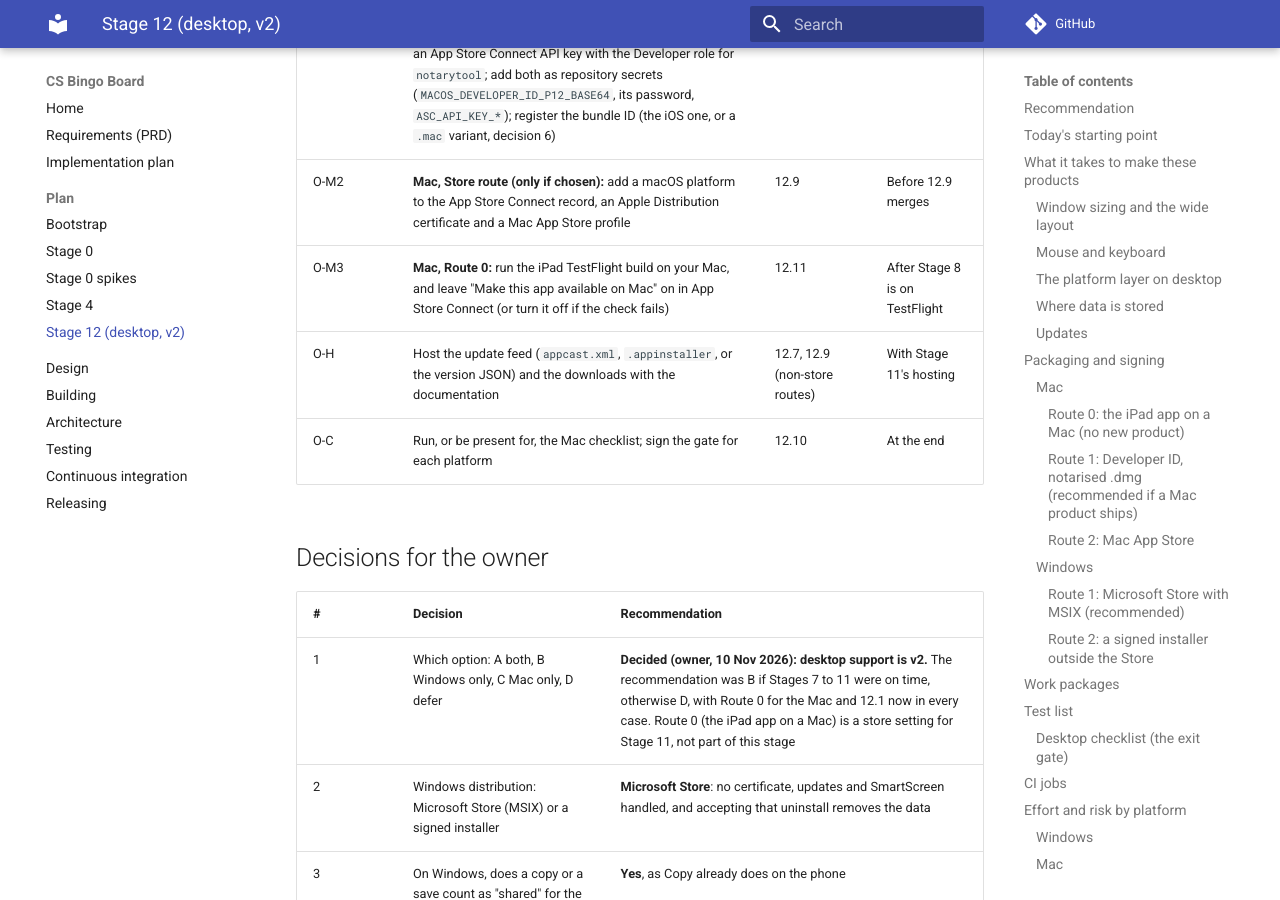
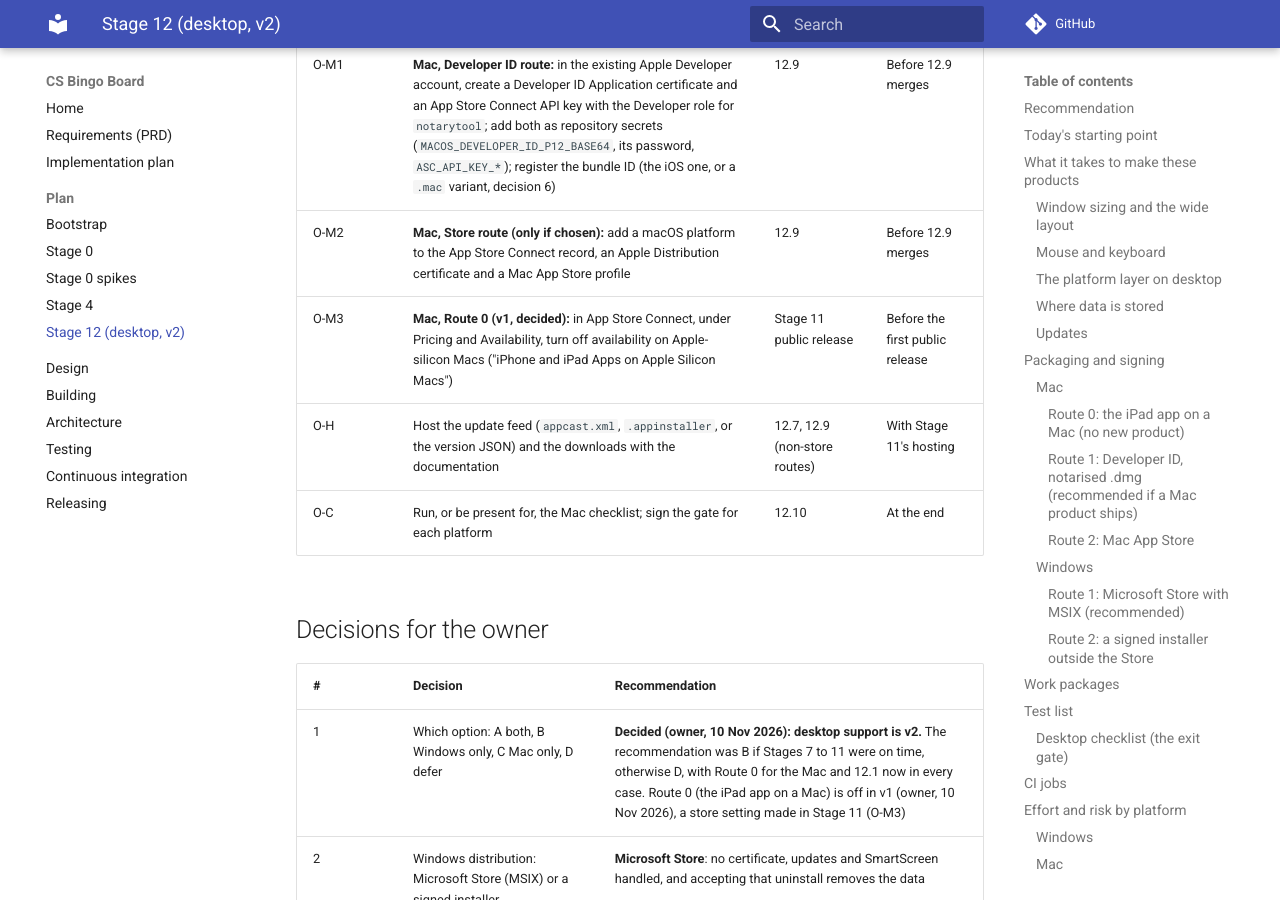
Before and after one commit to iainchesworthlabs/icl-error-journaling, an MkDocs documentation site: the page built from docs/plan/stage-12.md, in a window 1280 px wide and 900 px high, scrolled down 17093 px. Built offline with MkDocs 1.6.1 and Material for MkDocs 9.7.7, drawn with Linux system fonts in a browser that asks for light colours; comment, search, counter and statistics services are not loaded; some of the changed text lies outside the part shown.

Commit message:
Record that the iPad app is not offered on Macs in v1
The owner decided on 10 Nov 2026 that the iPhone and iPad app is not offered on Apple-silicon Macs in v1. Route 0 and owner action O-M3 now say to turn that availability off in App Store Connect before the first public release.

Signed-off-by: Iain Chesworth <iain.chesworth@gmail.com>

```diff
--- a/docs/plan/stage-12.md
+++ b/docs/plan/stage-12.md
@@ -199,7 +199,9 @@ Connect.
 - **Limits:** no Intel Macs; touch-first controls with a mouse; Qt's iOS plugin running under the Mac compatibility
   layer has not been checked; no menu bar or window sizing. Keyboard shortcuts are possible only if 12.3 is done for
   iPad hardware keyboards, which also helps iPad users.
-- **Recommended in every option** as the v1 answer for the Mac, if the check passes.
+- **Decided (owner, 10 Nov 2026): off in v1.** The iPhone and iPad app is not offered on Macs. In App Store Connect,
+  "Make this app available" on Apple-silicon Macs is turned off before the first public release (Stage 11). Route 0 is
+  considered again with the rest of this page in v2.
 
 #### Route 1: Developer ID, notarised `.dmg` (recommended if a Mac product ships)
 
@@ -396,7 +398,7 @@ None of these are done by an agent (AGENTS.md: secrets, settings and releases be
 | O-W2 | **Windows, outside-the-Store route:** buy an OV code-signing certificate through a cloud HSM service, or open Azure Trusted Signing if eligible; add its credentials as secrets | 12.7 release job | Before 12.7 merges |
 | O-M1 | **Mac, Developer ID route:** in the existing Apple Developer account, create a Developer ID Application certificate and an App Store Connect API key with the Developer role for `notarytool`; add both as repository secrets (`MACOS_DEVELOPER_ID_P12_BASE64`, its password, `ASC_API_KEY_*`); register the bundle ID (the iOS one, or a `.mac` variant, decision 6) | 12.9 | Before 12.9 merges |
 | O-M2 | **Mac, Store route (only if chosen):** add a macOS platform to the App Store Connect record, an Apple Distribution certificate and a Mac App Store profile | 12.9 | Before 12.9 merges |
-| O-M3 | **Mac, Route 0:** run the iPad TestFlight build on your Mac, and leave "Make this app available on Mac" on in App Store Connect (or turn it off if the check fails) | 12.11 | After Stage 8 is on TestFlight |
+| O-M3 | **Mac, Route 0 (v1, decided):** in App Store Connect, under Pricing and Availability, turn off availability on Apple-silicon Macs ("iPhone and iPad Apps on Apple Silicon Macs") | Stage 11 public release | Before the first public release |
 | O-H | Host the update feed (`appcast.xml`, `.appinstaller`, or the version JSON) and the downloads with the documentation | 12.7, 12.9 (non-store routes) | With Stage 11's hosting |
 | O-C | Run, or be present for, the Mac checklist; sign the gate for each platform | 12.10 | At the end |
 
@@ -404,7 +406,7 @@ None of these are done by an agent (AGENTS.md: secrets, settings and releases be
 
 | # | Decision | Recommendation |
 |---|---|---|
-| 1 | Which option: A both, B Windows only, C Mac only, D defer | **Decided (owner, 10 Nov 2026): desktop support is v2.** The recommendation was B if Stages 7 to 11 were on time, otherwise D, with Route 0 for the Mac and 12.1 now in every case. Route 0 (the iPad app on a Mac) is a store setting for Stage 11, not part of this stage |
+| 1 | Which option: A both, B Windows only, C Mac only, D defer | **Decided (owner, 10 Nov 2026): desktop support is v2.** The recommendation was B if Stages 7 to 11 were on time, otherwise D, with Route 0 for the Mac and 12.1 now in every case. Route 0 (the iPad app on a Mac) is off in v1 (owner, 10 Nov 2026), a store setting made in Stage 11 (O-M3) |
 | 2 | Windows distribution: Microsoft Store (MSIX) or a signed installer | **Microsoft Store**: no certificate, updates and SmartScreen handled, and accepting that uninstall removes the data |
 | 3 | On Windows, does a copy or a save count as "shared" for the end-of-day prompt (DAY-01)? | **Yes**, as Copy already does on the phone |
 | 4 | Exclude the Mac store from Time Machine, to match the phone's backup rule | Match whatever Stage 5 chose for the phone; if the phone's store is backed up, leave Time Machine alone |
```
